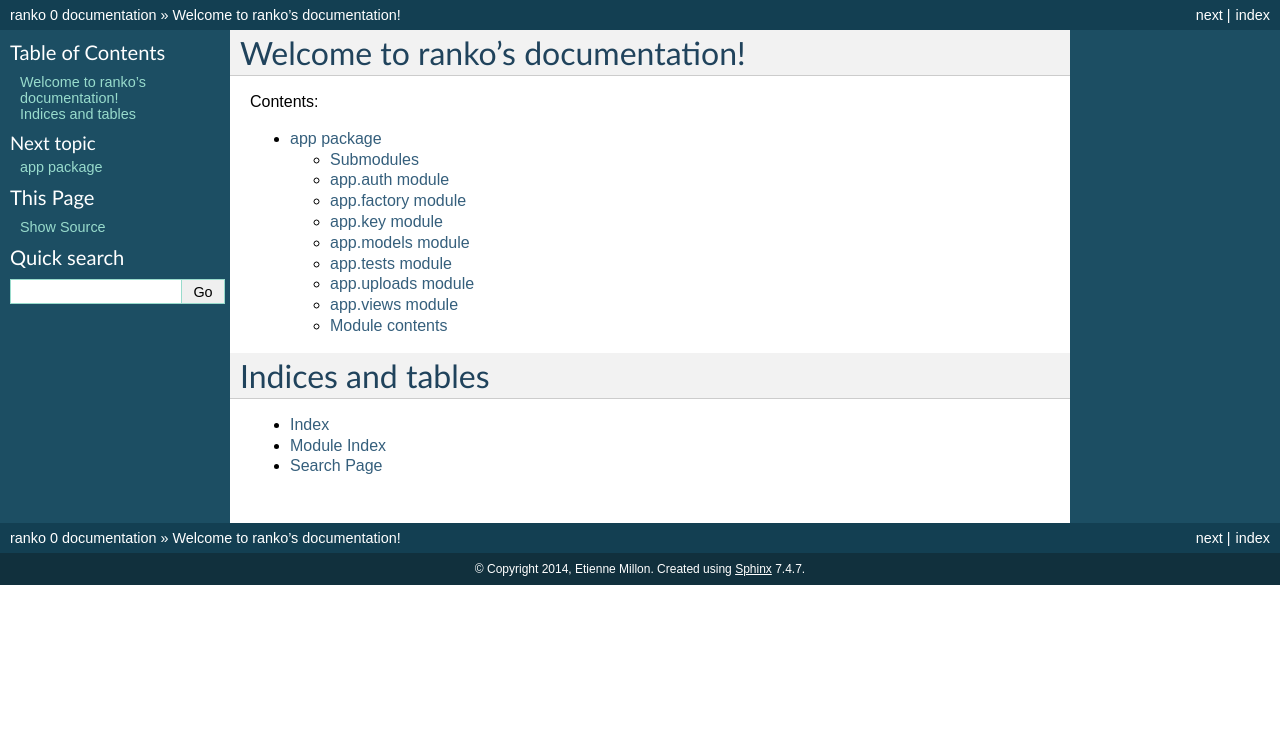
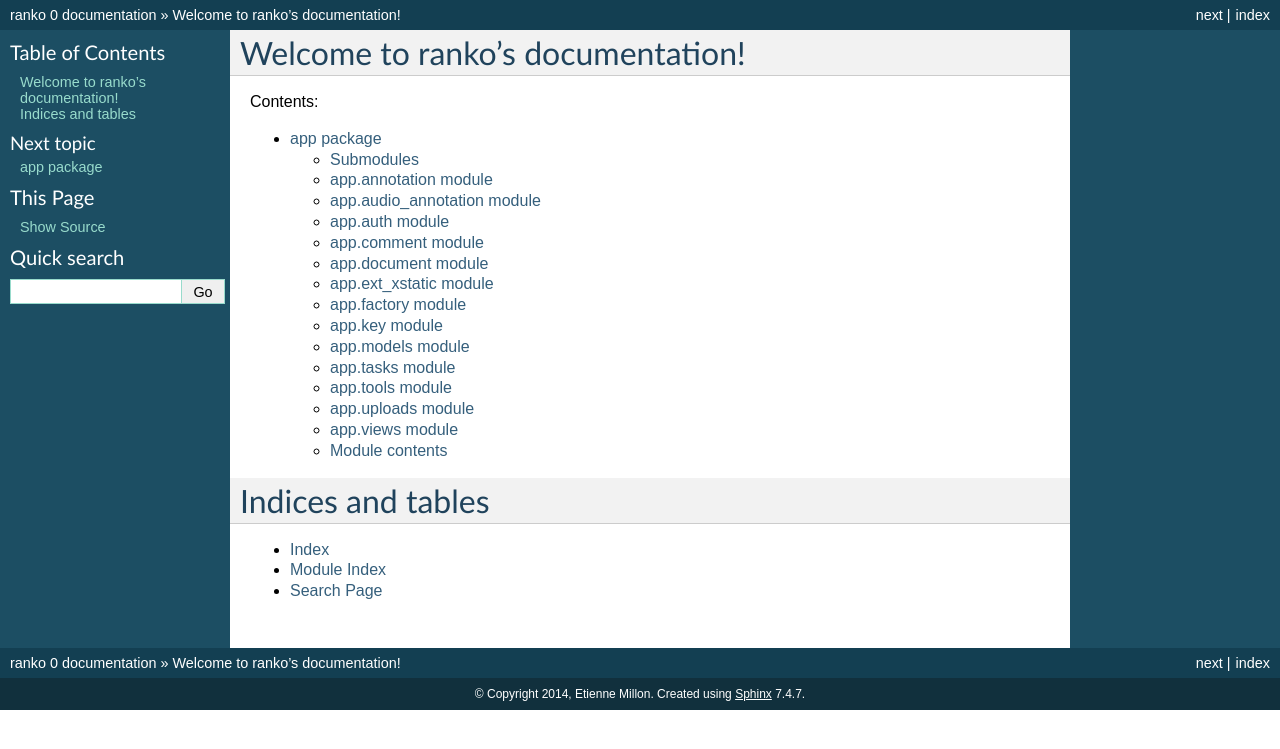
Before and after one commit to cloverfeed/ranko, a Sphinx documentation site: the page built from docs/index.rst, in a window 1280 px wide. Shown: the top 749 px of the page. Built offline with Sphinx 7.4.7, drawn with Linux system fonts in a browser that asks for light colours; pages that are not in the unit, such as notebooks, are missing from menus.

Commit message:
update doc index

```diff
--- a/docs/app.rst
+++ b/docs/app.rst
@@ -4,10 +4,50 @@ app package
 Submodules
 ----------
 
+app.annotation module
+---------------------
+
+.. automodule:: app.annotation
+    :members:
+    :undoc-members:
+    :show-inheritance:
+
+app.audio_annotation module
+---------------------------
+
+.. automodule:: app.audio_annotation
+    :members:
+    :undoc-members:
+    :show-inheritance:
+
 app.auth module
 ---------------
 
 .. automodule:: app.auth
+    :members:
+    :undoc-members:
+    :show-inheritance:
+
+app.comment module
+------------------
+
+.. automodule:: app.comment
+    :members:
+    :undoc-members:
+    :show-inheritance:
+
+app.document module
+-------------------
+
+.. automodule:: app.document
+    :members:
+    :undoc-members:
+    :show-inheritance:
+
+app.ext_xstatic module
+----------------------
+
+.. automodule:: app.ext_xstatic
     :members:
     :undoc-members:
     :show-inheritance:
@@ -36,10 +76,18 @@ app.models module
     :undoc-members:
     :show-inheritance:
 
-app.tests module
+app.tasks module
 ----------------
 
-.. automodule:: app.tests
+.. automodule:: app.tasks
+    :members:
+    :undoc-members:
+    :show-inheritance:
+
+app.tools module
+----------------
+
+.. automodule:: app.tools
     :members:
     :undoc-members:
     :show-inheritance:
```
